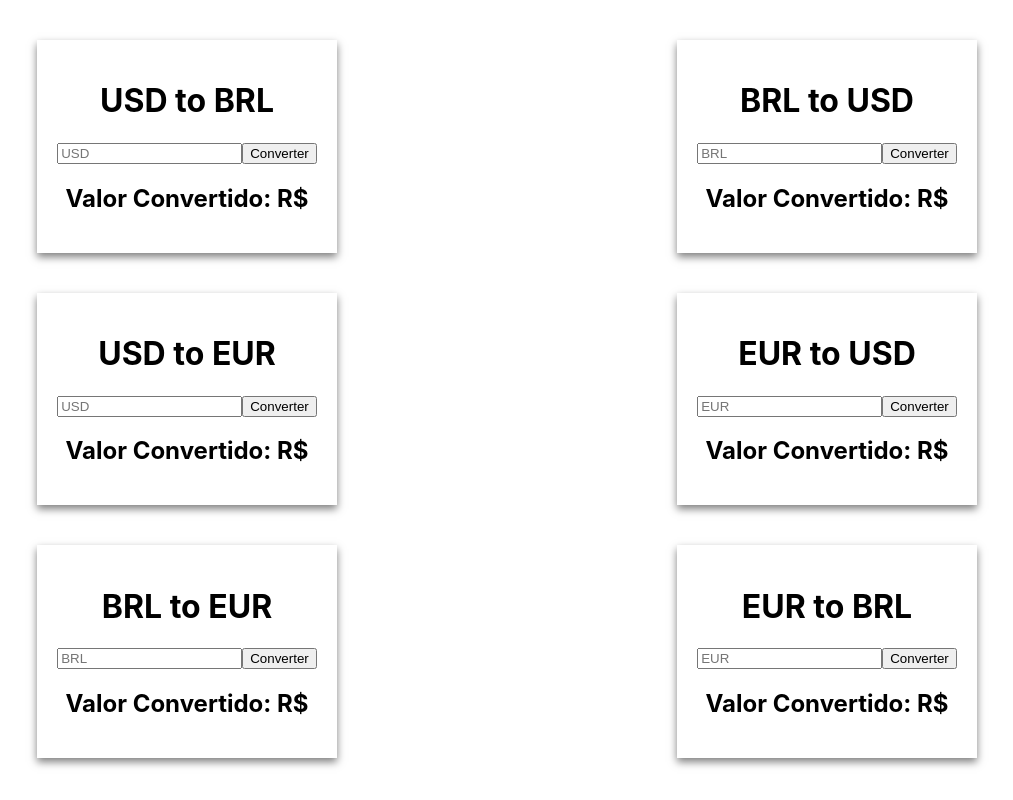
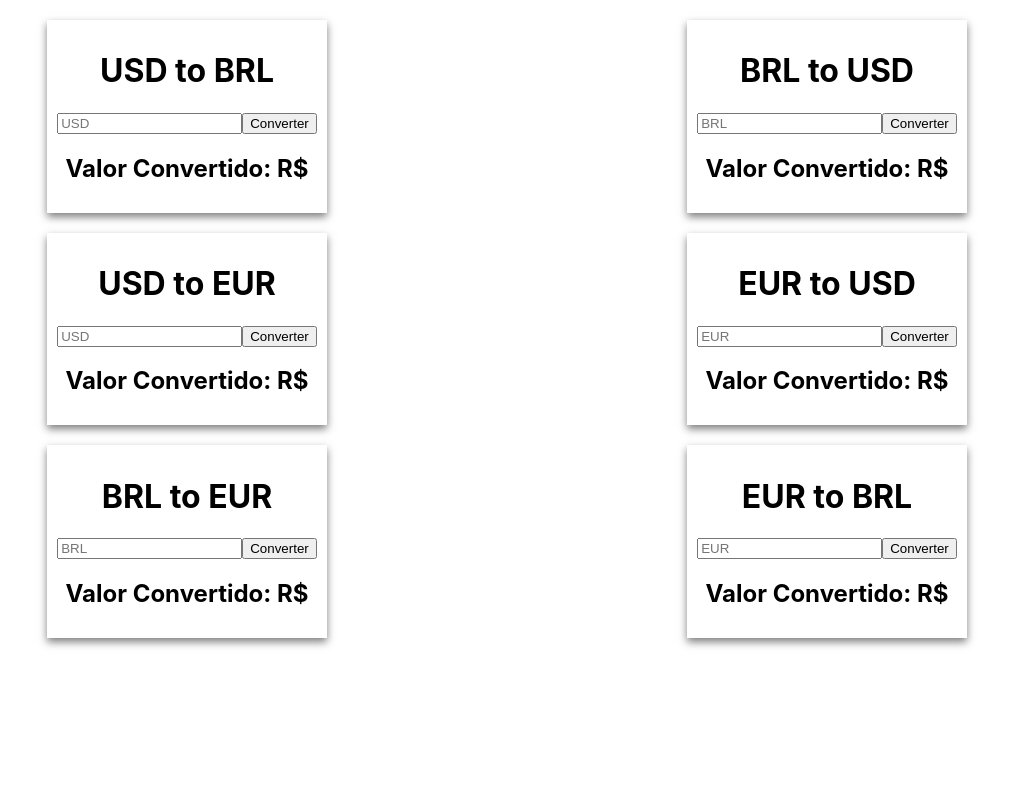
Before and after one commit to joaov1ct0r/react-coin-Convert, a React (Create React App) app: page / in a window 1280 px wide. Shown: the whole page, without its empty margins (133-1146 px from the left). Built offline with nearby package versions, Linux system fonts and the light colour scheme.

Commit message:
finished styling components

```diff
--- a/src/App.css
+++ b/src/App.css
@@ -5,11 +5,11 @@
 .linha {
     display: flex;
     justify-content: space-around;
-    margin-top: 40px;
+    margin-top: 20px;
 }
 
 .conversor-container {
-    padding: 20px;
+    padding: 10px;
     max-width: 300px;
     box-shadow: 0 4px 8px 0 rgba(0, 0, 0, 0.5);
 }
```
